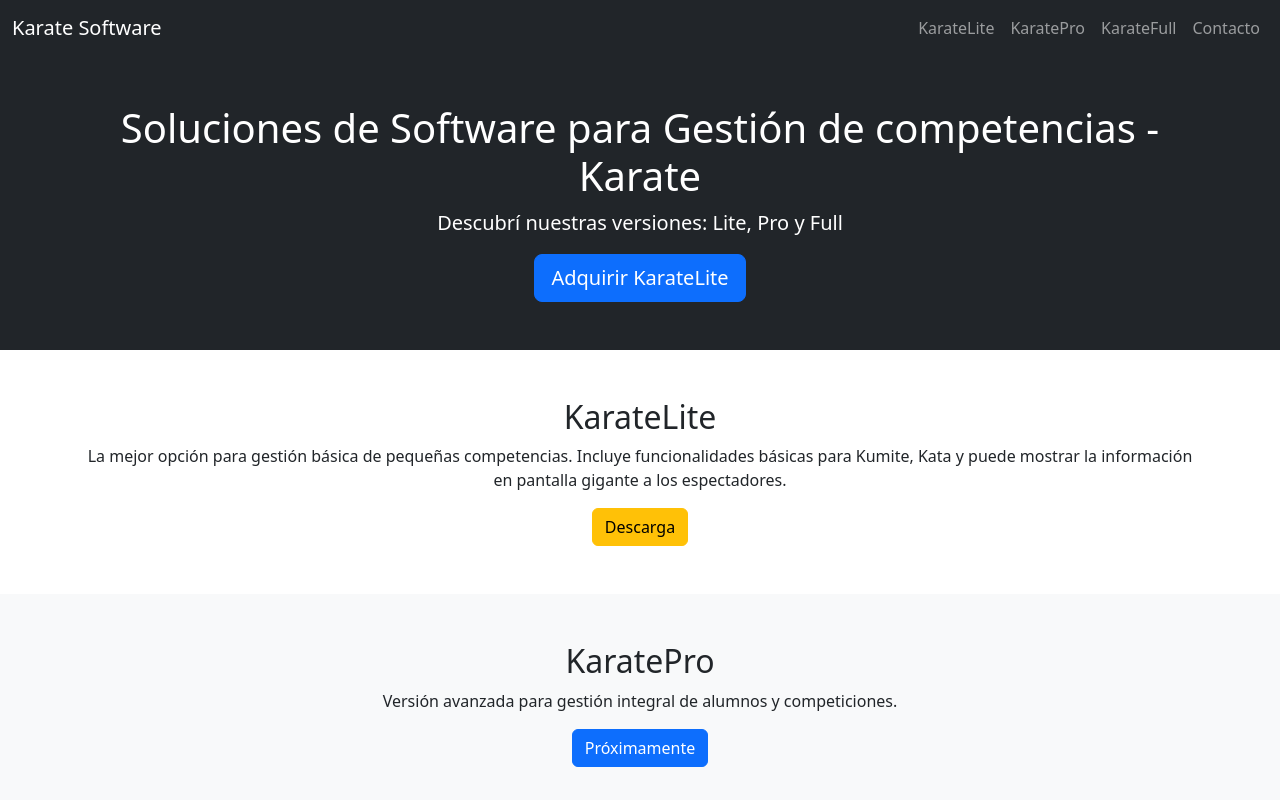
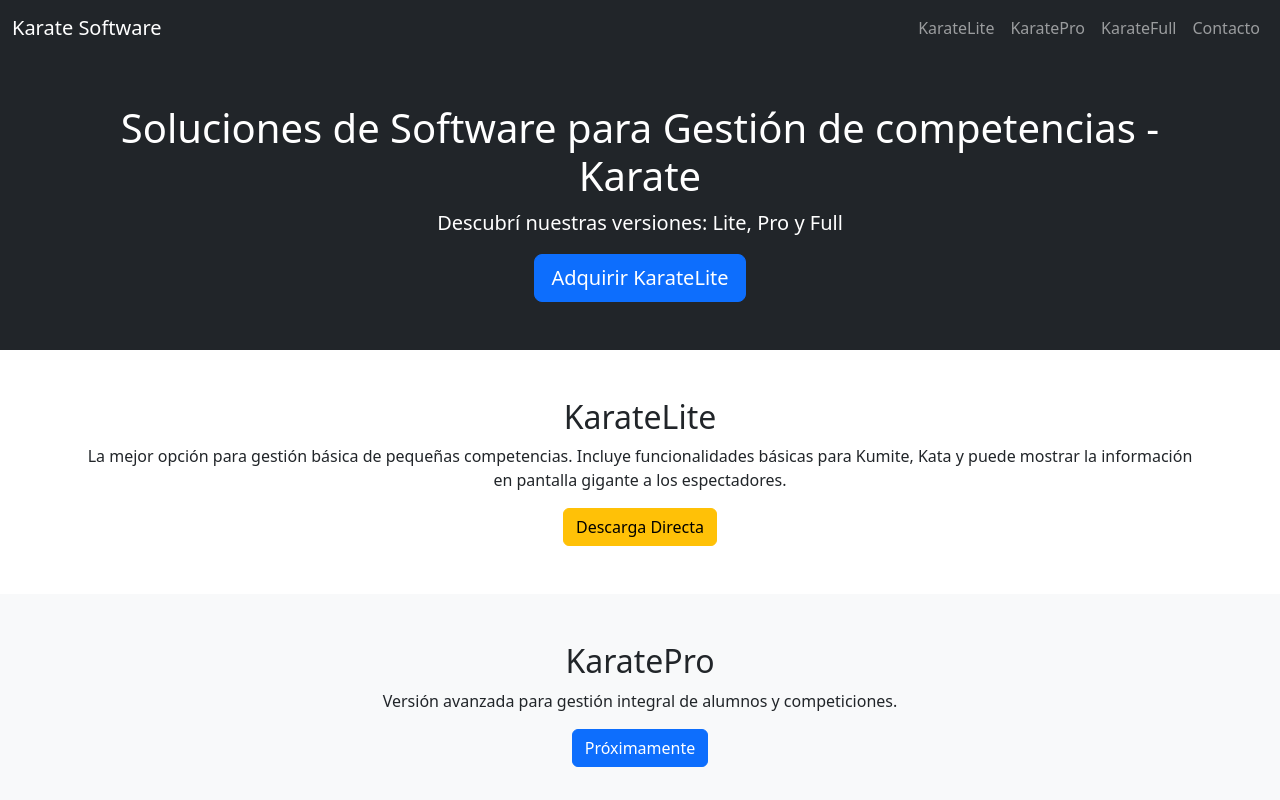
Before and after one commit to damiansortino/Karate_Solutions, a plain HTML site: page index.html in a window 1280 px wide. Shown: the top 800 px of the page. Drawn offline with nearby package versions, Linux system fonts and the light colour scheme.

Commit message:
Update index.html

```diff
--- a/index.html
+++ b/index.html
@@ -52,7 +52,7 @@
           <h2>KarateLite</h2>
           <p>La mejor opción para gestión básica de pequeñas competencias. Incluye funcionalidades básicas
              para Kumite, Kata y puede mostrar la información en pantalla gigante a los espectadores.</p>
-          <a href="update.zip" target="_blank" class="btn btn-warning">Descarga</a>
+          <a href="Karate_Lite.zip" target="_blank" class="btn btn-warning">Descarga Directa</a>
         </div>
       </div>
     </div>
```
